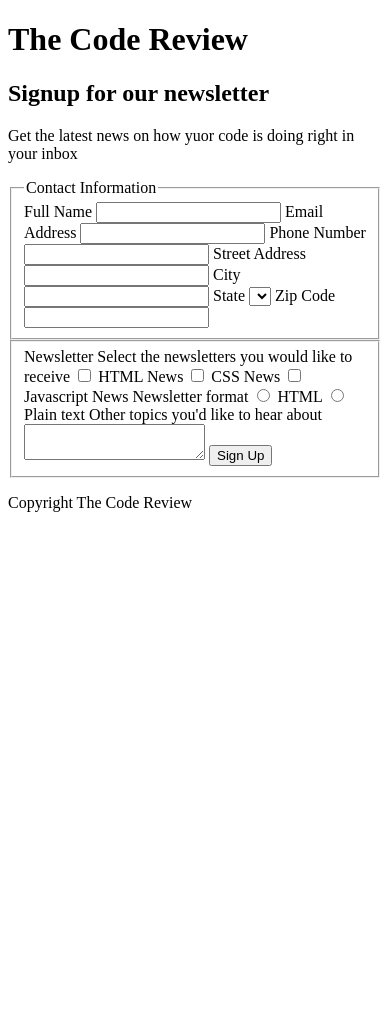
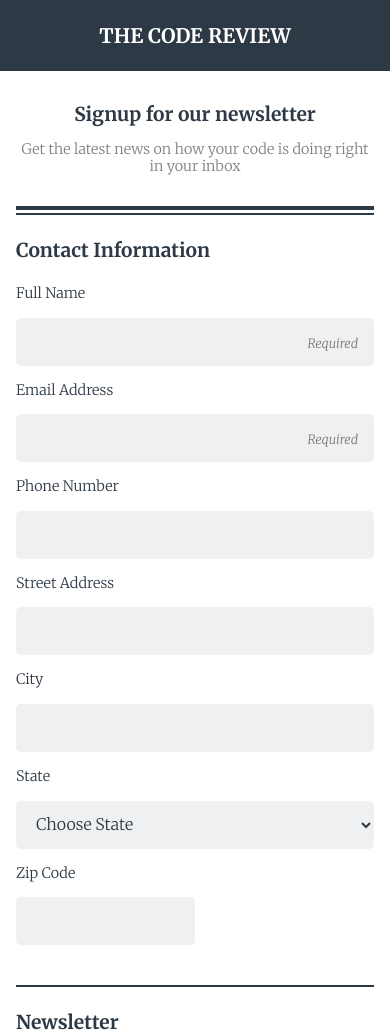
Before and after one commit to Stelchic/online-registration, a plain HTML site: page index.html in a window 390 px wide. Shown: the top 1036 px of the page. Before the commit the page ends 844 px from the top, so only its background shows below. Drawn offline with Linux system fonts and the light colour scheme.

Commit message:
Mobile CSS

```diff
--- a/css/style.css
+++ b/css/style.css
@@ -0,0 +1,135 @@
+/* ==[ Global ]== */
+* {
+    box-sizing: border-box;
+}
+body {
+    font-family: 'Merriweather', serif;
+}
+/* ==[ Header ]== */
+header,
+.thick-line,
+.thin-line {
+    background-color: #2d3945;
+}
+header h1 {
+    margin: 0;
+    padding: 1.5rem;
+    text-align: center;
+    text-transform: uppercase;
+    font-size: 1.25rem;
+}
+header h1,
+button {
+    color: white;
+}
+/* ==[ Form ]== */
+form {
+    padding: 0 1rem;
+}
+.intro {
+    margin: 2rem 0;
+    text-align: center;
+}
+.intro h2,
+legend,
+label,
+select {
+    color: #2d3945;
+}
+.intro h2,
+legend,
+button {
+    font-size: 1.2rem;
+    font-weight: 700;
+}
+.intro p,
+label,
+#copyright {
+    font-size: .9rem;
+}
+.intro p,
+#copyright {
+    color: gray;
+}
+.thick-line {
+    height: 4px;
+    margin-bottom: 3px;
+}
+.thin-line {
+    height: 2px;
+}
+fieldset {
+    border: 0;
+    margin: 1.5rem 0;
+    padding: 0;
+}
+legend {
+    margin-bottom: 1.5rem;
+}
+input,
+label,
+select,
+textarea {
+    margin-bottom: 1rem;
+}
+label {
+    display: block;
+}
+label.inline {
+    display: inline;
+}
+
+input[type="text"],
+input[type="email"],
+input[type="tel"],
+select,
+textarea,
+button {
+    border-radius: 5px;
+    width: 100%;
+    border: 0;
+}
+input[type="text"],
+input[type="email"],
+input[type="tel"],
+select,
+textarea {
+    background: #eff0f1;
+    padding: 0 1rem;
+}
+input[type="text"],
+input[type="email"],
+input[type="tel"],
+select {
+    height: 3rem;
+}
+input[placeholder="Required"]::placeholder {
+    text-align: right;
+    font-size: .8rem;
+}
+input[placeholder="Required"]::placeholder,
+#copyright {
+    font-style: italic;
+}
+input[type="radio"],
+input[type="checkbox"] {
+    margin-right: .5rem;
+}
+input[id="zip"] {
+    width: 50%;
+}
+textarea {
+    height: 7rem;
+}
+button {
+    background: #4ebbb5;
+    height: 4rem;
+    margin: 1rem 0;
+}
+/* ==[ Footer ]== */
+footer {
+    margin-bottom: 10rem;
+}
+#copyright {
+    text-align: center;
+}
--- a/index.html
+++ b/index.html
@@ -3,56 +3,95 @@
     <head>
         <meta name="viewport" content="width=device-width, initial-scale=1.0">
         <title>Online Registration</title>
+        <link rel="stylesheet" href="/css/normalize.css">
         <link rel="stylesheet" href="/css/style.css">
+        <link rel="preconnect" href="https://fonts.googleapis.com">
+        <link rel="preconnect" href="https://fonts.gstatic.com" crossorigin>
+        <link href="https://fonts.googleapis.com/css2?family=Merriweather:ital,wght@0,300;0,700;1,300&display=swap" rel="stylesheet">
     </head>
     <body>
         <header>
             <h1>The Code Review</h1>
         </header>
         <main>
-            <h2>Signup for our newsletter</h2>
-            <p>Get the latest news on how yuor code is doing right in your inbox</p>
             <form>
+                <div class="intro">
+                    <h2>Signup for our newsletter</h2>
+                    <p>Get the latest news on how your code is doing right in your inbox</p>
+                </div>
+                <div class="thick-line"></div>
+                <div class="thin-line"></div>
                 <fieldset>
                     <legend>Contact Information</legend>
+
                     <label for="full-name">Full Name</label>
-                    <input type="text" name="user-full-name" id="full-name">
+                    <input type="text" name="user-full-name" id="full-name" placeholder="Required">
+
                     <label for="email">Email Address</label>
-                    <input type="email" name="user-email" id="email">
+                    <input type="email" name="user-email" id="email" placeholder="Required">
+
                     <label for="phone-no">Phone Number</label>
                     <input type="tel" name="user-phone-no" id="phone-no">
+
                     <label for="address">Street Address</label>
                     <input type="text" name="user-address" id="address">
+
                     <label for="city">City</label>
                     <input type="text" name="user-city" id="city">
+
                     <label for="state">State</label>
                     <select name="user-state" id="state">
+                        <option value="" disabled selected hidden>Choose State</option>
+                        <option value="california">California</option>
+                        <option value="texas">Texas</option>
+                        <option value="florida">Florida</option>
                     </select>
+
                     <label for="zip">Zip Code</label>
                     <input type="text" name="user-zip" id="zip">
                 </fieldset>
+                <div class="thin-line"></div>
                 <fieldset>
-                    <lengend>Newsletter</lengend>
+                    <legend>Newsletter</legend>
+
                     <label>Select the newsletters you would like to receive</label>
-                    <input type="checkbox" name="newsletters" id="html-news" value="html-news">
-                    <label for="html-news">HTML News</label>
-                    <input type="checkbox" name="newsletters" id="css-news" value="css-news">
-                    <label for="css-news">CSS News</label>
-                    <input type="checkbox" name="newsletters" id="javascript-news" value="javascript-news">
-                    <label for="javascript-news">Javascript News</label>
+
+                    <label for="html-news">
+                        <input type="checkbox" name="newsletters" id="html-news" value="html-news">
+                        HTML News
+                    </label>
+
+                    <label for="css-news">
+                        <input type="checkbox" name="newsletters" id="css-news" value="css-news">
+                        CSS News
+                    </label>
+
+                    <label for="javascript-news">
+                        <input type="checkbox" name="newsletters" id="javascript-news" value="javascript-news">
+                        Javascript News
+                    </label>
+
                     <label>Newsletter format</label>
-                    <input type="radio" name="format" id="html" value="html">
-                    <label for="html">HTML</label>
-                    <input type="radio" name="format" id="plain-text" value="plain-text">
-                    <label for="plain-text">Plain text</label>
+
+                    <label for="html">
+                        <input type="radio" name="format" id="html" value="html">
+                        HTML
+                    </label>
+
+                    <label for="plain-text">
+                        <input type="radio" name="format" id="plain-text" value="plain-text">
+                        Plain text
+                    </label>
+
                     <label for="other-topics">Other topics you'd like to hear about</label>
                     <textarea name="user-other-topics" id="other-topics"></textarea>
+
                     <button type="submit">Sign Up</button>
                 </fieldset>
             </form>
         </main>
         <footer>
-            <p>Copyright The Code Review</p>
+            <p id="copyright">Copyright The Code Review</p>
         </footer>
     </body>
 </html>
```
Also changed, not shown: css/normalize.css (added).
